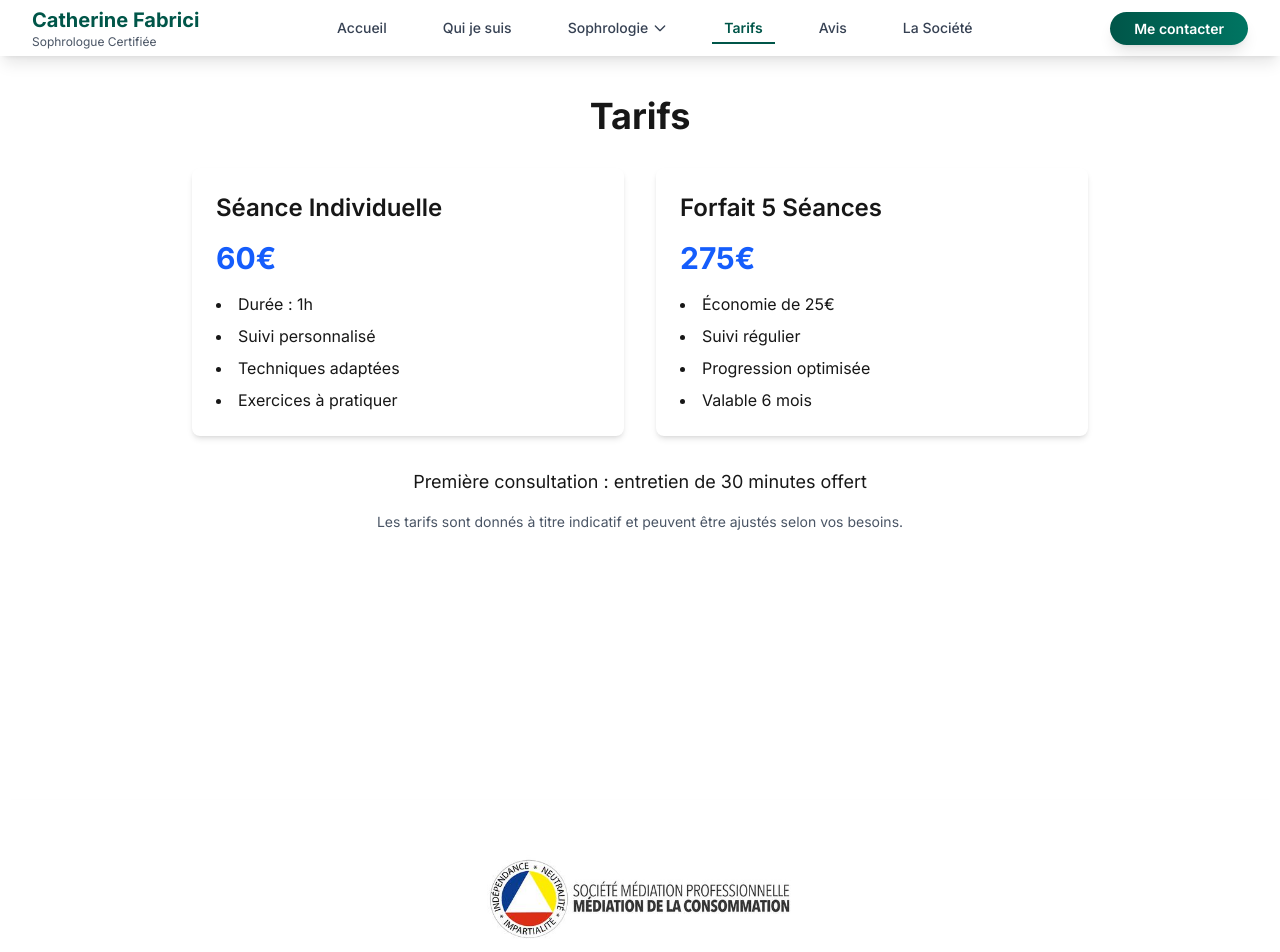
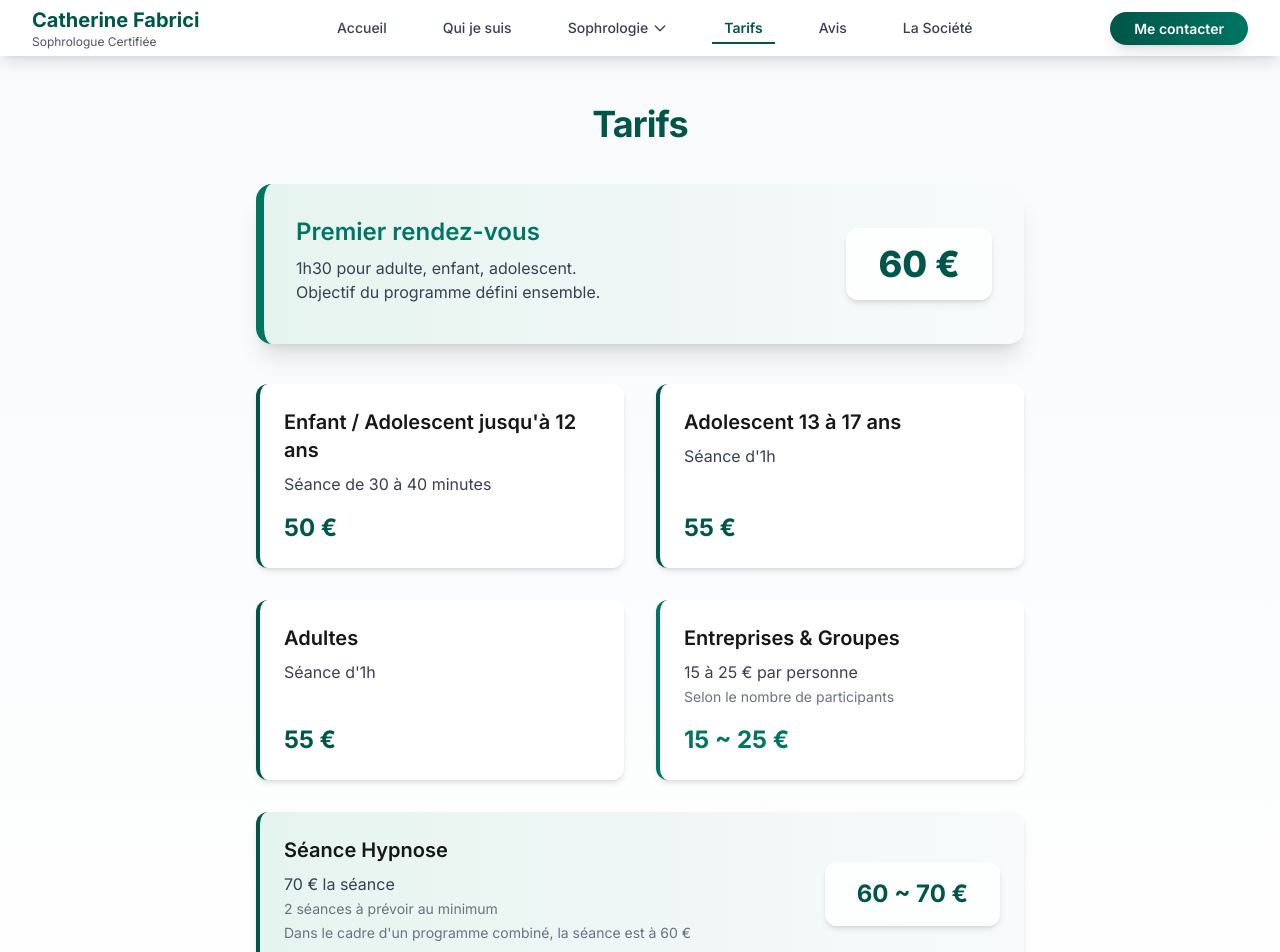
Before and after one commit to sophrologue/nextjs, a Next.js app: page /tarifs in a window 1280 px wide. Shown: the top 952 px of the page. Built offline with nearby package versions, Linux system fonts and the light colour scheme.

Commit message:
feat(tarifs page): Tarifs page created

```diff
--- a/src/app/tarifs/page.tsx
+++ b/src/app/tarifs/page.tsx
@@ -2,33 +2,80 @@ import React from 'react';
 
 const TarifsPage = () => {
   return (
-    <div className="min-h-screen pt-16 px-4">
-      <div className="max-w-4xl mx-auto py-8">
-        <h1 className="text-4xl font-bold mb-8 text-center">Tarifs</h1>
-        <div className="grid md:grid-cols-2 gap-8">
-          <div className="bg-white p-6 rounded-lg shadow-md">
-            <h2 className="text-2xl font-semibold mb-4">Séance Individuelle</h2>
-            <p className="text-3xl font-bold text-blue-600 mb-4">60€</p>
-            <ul className="list-disc list-inside space-y-2">
-              <li>Durée : 1h</li>
-              <li>Suivi personnalisé</li>
-              <li>Techniques adaptées</li>
-              <li>Exercices à pratiquer</li>
-            </ul>
+    <div className="min-h-screen pt-16 px-4 bg-gradient-to-b from-[#f8fafc] to-white">
+      <div className="max-w-3xl mx-auto py-10">
+        <h1 className="text-4xl font-bold mb-10 text-center text-[#005649] tracking-tight">
+          Tarifs
+        </h1>
+
+        {/* Premier rendez-vous */}
+        <div className="bg-gradient-to-r from-[#e6f4ef] to-[#f8fafc] rounded-2xl shadow-xl p-8 mb-10 border-l-8 border-[#007562] flex flex-col md:flex-row items-center justify-between gap-6">
+          <div>
+            <h2 className="text-2xl font-semibold mb-2 text-[#007562]">Premier rendez-vous</h2>
+            <p className="text-gray-700 mb-2">
+              1h30 pour adulte, enfant, adolescent.<br />
+              Objectif du programme défini ensemble.
+            </p>
           </div>
-          <div className="bg-white p-6 rounded-lg shadow-md">
-            <h2 className="text-2xl font-semibold mb-4">Forfait 5 Séances</h2>
-            <p className="text-3xl font-bold text-blue-600 mb-4">275€</p>
-            <ul className="list-disc list-inside space-y-2">
-              <li>Économie de 25€</li>
-              <li>Suivi régulier</li>
-              <li>Progression optimisée</li>
-              <li>Valable 6 mois</li>
-            </ul>
+          <div className="text-4xl font-extrabold text-[#005649] bg-white/80 px-8 py-4 rounded-xl shadow-md">
+            60&nbsp;€
           </div>
         </div>
-        <div className="mt-8 text-center">
-          <p className="text-lg mb-4">
+
+        <div className="grid md:grid-cols-2 gap-8">
+          {/* Enfant / Adolescent jusqu'à 12 ans */}
+          <div className="bg-white rounded-xl shadow-md p-6 border-l-4 border-[#005649] flex flex-col justify-between">
+            <div>
+              <h3 className="text-xl font-semibold mb-2">Enfant / Adolescent jusqu'à 12 ans</h3>
+              <p className="text-gray-700 mb-2">Séance de 30 à 40 minutes</p>
+            </div>
+            <div className="text-2xl font-bold text-[#005649] mt-2">50&nbsp;€</div>
+          </div>
+          {/* Adolescent 13-17 ans */}
+          <div className="bg-white rounded-xl shadow-md p-6 border-l-4 border-[#005649] flex flex-col justify-between">
+            <div>
+              <h3 className="text-xl font-semibold mb-2">Adolescent 13 à 17 ans</h3>
+              <p className="text-gray-700 mb-2">Séance d'1h</p>
+            </div>
+            <div className="text-2xl font-bold text-[#005649] mt-2">55&nbsp;€</div>
+          </div>
+          {/* Adultes */}
+          <div className="bg-white rounded-xl shadow-md p-6 border-l-4 border-[#005649] flex flex-col justify-between">
+            <div>
+              <h3 className="text-xl font-semibold mb-2">Adultes</h3>
+              <p className="text-gray-700 mb-2">Séance d'1h</p>
+            </div>
+            <div className="text-2xl font-bold text-[#005649] mt-2">55&nbsp;€</div>
+          </div>
+          {/* Entreprises et groupes */}
+          <div className="bg-white rounded-xl shadow-md p-6 border-l-4 border-[#007562] flex flex-col justify-between">
+            <div>
+              <h3 className="text-xl font-semibold mb-2">Entreprises &amp; Groupes</h3>
+              <p className="text-gray-700 mb-2">
+                15 à 25&nbsp;€ par personne<br />
+                <span className="text-sm text-gray-500">Selon le nombre de participants</span>
+              </p>
+            </div>
+            <div className="text-2xl font-bold text-[#007562] mt-2">15 ~ 25&nbsp;€</div>
+          </div>
+          {/* Séance Hypnose */}
+          <div className="bg-gradient-to-r from-[#e6f4ef] to-[#f8fafc] rounded-xl shadow-md p-6 border-l-4 border-[#005649] md:col-span-2 flex flex-col md:flex-row items-center justify-between gap-6">
+            <div>
+              <h3 className="text-xl font-semibold mb-2">Séance Hypnose</h3>
+              <p className="text-gray-700 mb-2">
+                70&nbsp;€ la séance<br />
+                <span className="text-sm text-gray-500">2 séances à prévoir au minimum</span><br />
+                <span className="text-sm text-gray-500">Dans le cadre d'un programme combiné, la séance est à 60&nbsp;€</span>
+              </p>
+            </div>
+            <div className="text-2xl font-bold text-[#005649] bg-white/80 px-8 py-4 rounded-xl shadow-md">
+              60 ~ 70&nbsp;€
+            </div>
+          </div>
+        </div>
+
+        <div className="mt-12 text-center">
+          <p className="text-lg mb-2 font-medium text-[#005649]">
             Première consultation : entretien de 30 minutes offert
           </p>
           <p className="text-sm text-gray-600">
```
